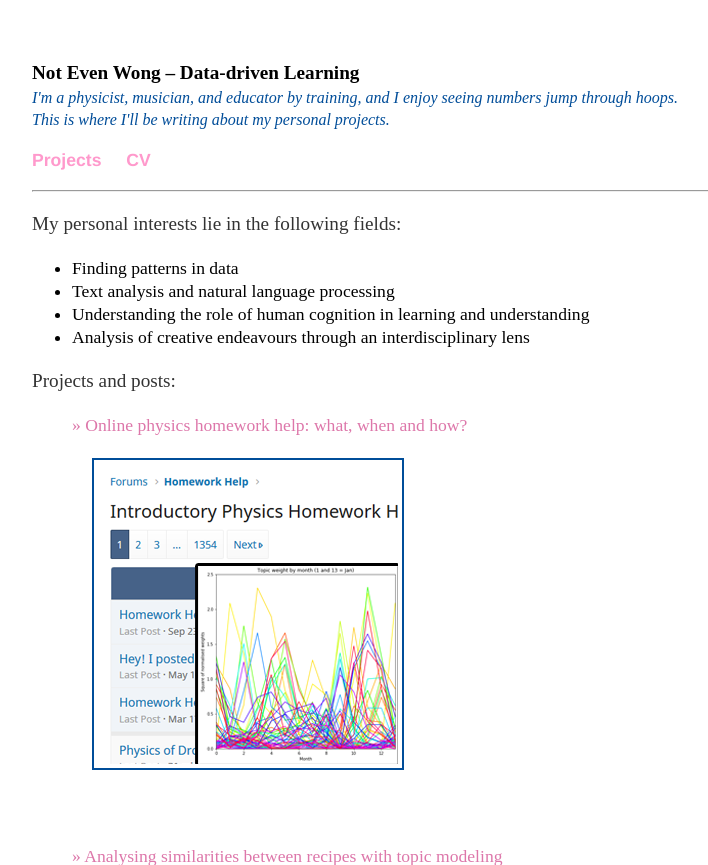
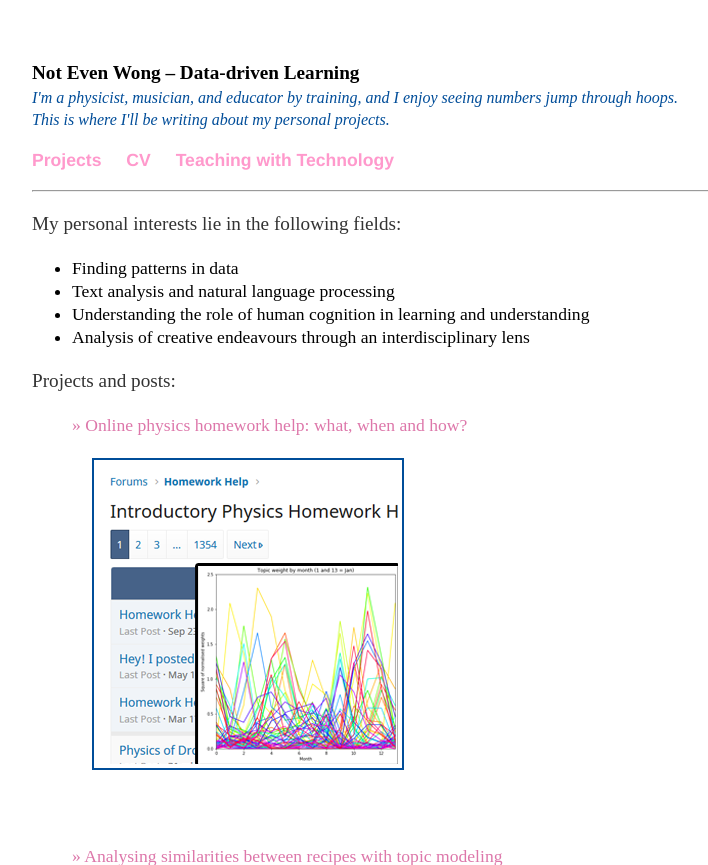
Before and after one commit to not-even-wong/not-even-wong.github.io, a Jekyll site: the page built from index.html, in a window 1280 px wide and 900 px high, cut to the strip 0-865 px from the top of the window. Shown: the whole strip, without its empty margins (160-868 px from the left). Built offline with Jekyll 4.4.1, drawn with Linux system fonts in a browser that asks for light colours.

Commit message:
Update default.html

```diff
--- a/_layouts/default.html
+++ b/_layouts/default.html
@@ -13,6 +13,7 @@
 	    		<ul>
 	        		<li><a href="/">Projects</a></li>
 	        		<li><a href="/cv">CV</a></li>
+				<li><a href="/teaching">Teaching with Technology</a></li>
 	    		</ul>
 			</nav>
 			<hr>
```
